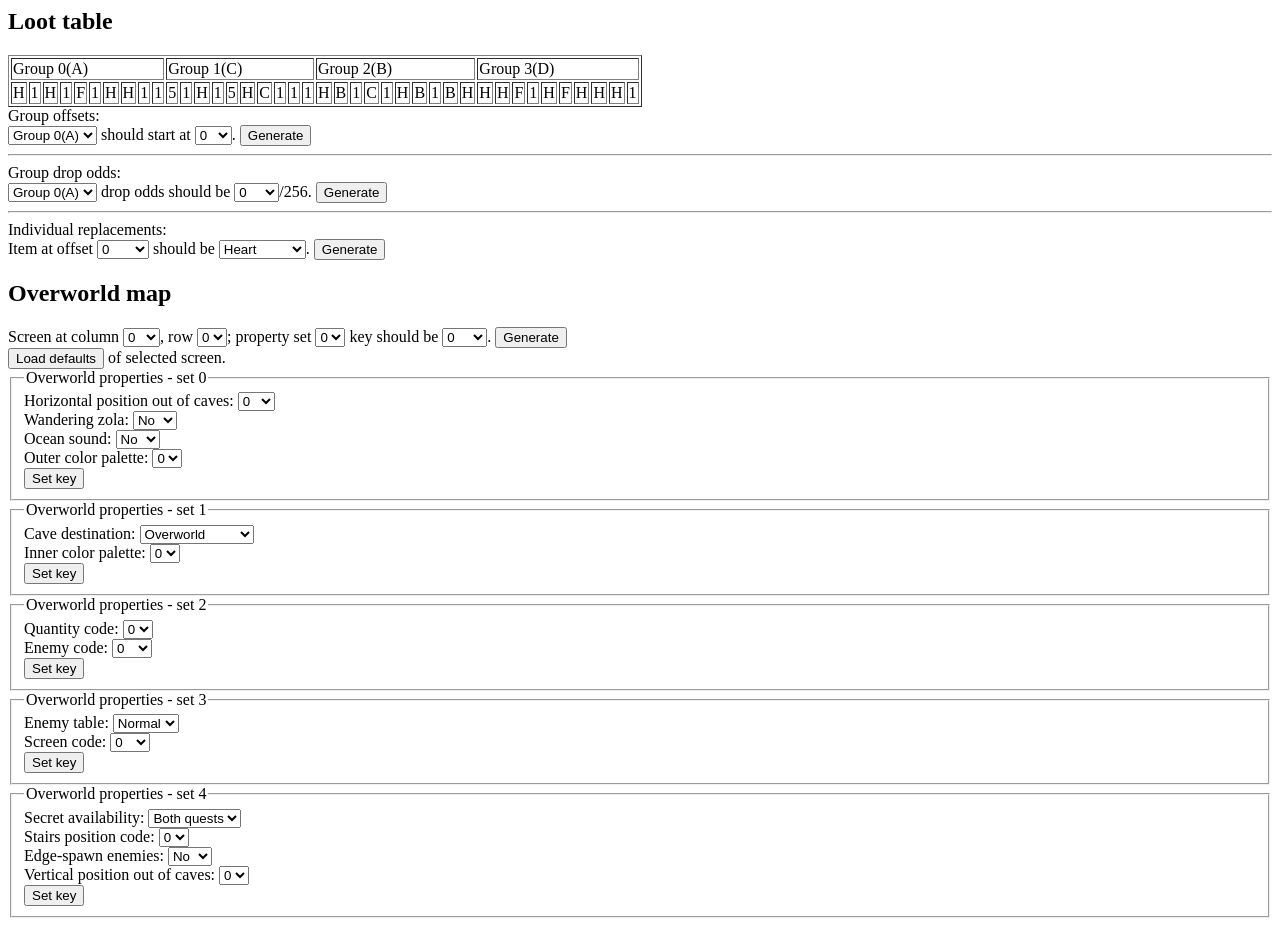
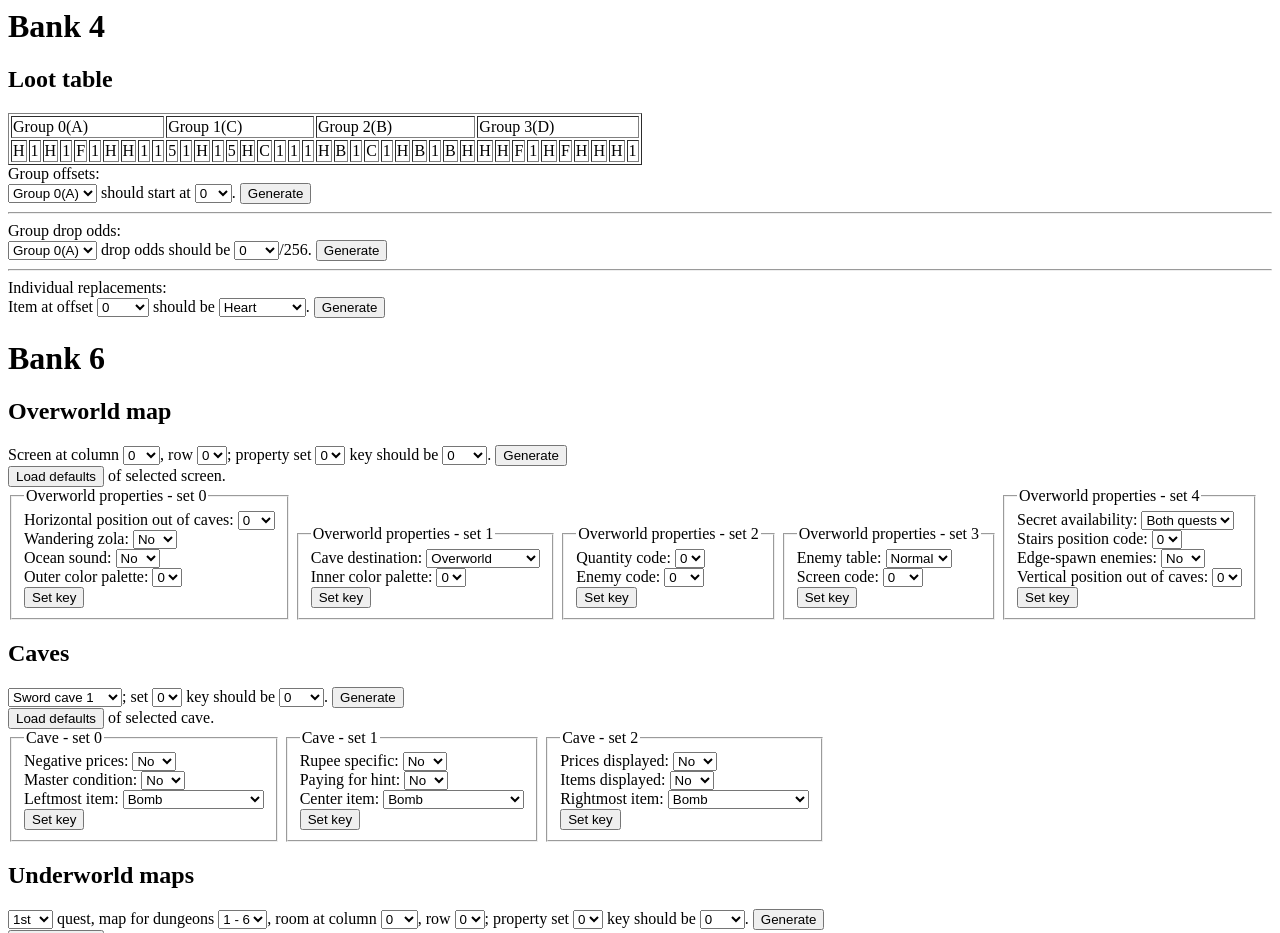
Before and after one commit to PesiTheWizard/A_Zelda_Genie_Thing, a plain HTML site: page ZeldaGenie.htm in a window 1280 px wide. Shown: the top 933 px of the page. Drawn offline with Linux system fonts and the light colour scheme.

Commit message:
Better layout

```diff
--- a/ZeldaGenie.htm
+++ b/ZeldaGenie.htm
@@ -296,8 +296,15 @@ function loadDungeonDefaults()
 	document.getElementById("Dset5sosawc").selectedIndex = Dda[5]&1;
 }
 </script>
+<style>
+fieldset
+{
+	display: inline-block;
+}
+</style>
 </head>
 <body>
+<h1>Bank 4</h1>
 <h2>Loot table</h2>
 <table border=1>
 <tr><td colspan=10>Group 0(A)</td><td colspan=10>Group 1(C)</td><td colspan=10>Group 2(B)</td><td colspan=10>Group 3(D)</td></tr>
@@ -672,6 +679,7 @@ Item at offset <select id="lootTableOffset">
 <option value="23">Fairy</option>
 <option value="21">Clock</option>
 </select>. <input type=Button value="Generate" onClick=lootTableChange()>
+<h1>Bank 6</h1>
 <h2>Overworld map</h2>
 Screen at column <select id="OWscreenCol">
 <option value="0">0</option>
@@ -963,7 +971,7 @@ Screen at column <select id="OWscreenCol">
 <option value="254">254</option>
 <option value="255">255</option>
 </select>. <input type=button value="Generate" onClick=overworldChange()><br>
-<input type=button value="Load defaults" onClick=loadOWdefaults()> of selected screen.
+<input type=button value="Load defaults" onClick=loadOWdefaults()> of selected screen.<br>
 <fieldset>
 <legend>Overworld properties - set 0</legend>
 Horizontal position out of caves: <select id="set0HzPos">
@@ -1568,7 +1576,7 @@ Vertical position out of caves: <select id="set4VtPos">
 <option value="254">254</option>
 <option value="255">255</option>
 </select>. <input type=button value="Generate" onClick=caveChange()><br>
-<input type=button value="Load defaults" onClick=loadCaveDefaults()> of selected cave.
+<input type=button value="Load defaults" onClick=loadCaveDefaults()> of selected cave.<br>
 <fieldset>
 <legend>Cave - set 0</legend>
 Negative prices: <select id="Cset0np">
@@ -2101,7 +2109,7 @@ Rightmost item: <select id="Cset2ri">
 <option value="254">254</option>
 <option value="255">255</option>
 </select>. <input type=button value="Generate" onClick=dungeonChange()><br>
-<input type=button value="Load defaults" onClick=loadDungeonDefaults()> of selected quest/map/room.
+<input type=button value="Load defaults" onClick=loadDungeonDefaults()> of selected quest/map/room.<br>
 <fieldset>
 <legend>Dungeon properties - set 0</legend>
 <b>If normal room:</b><br>
```
